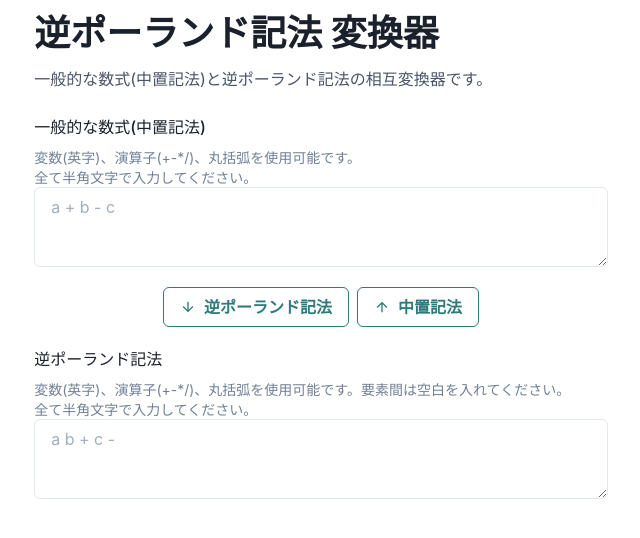
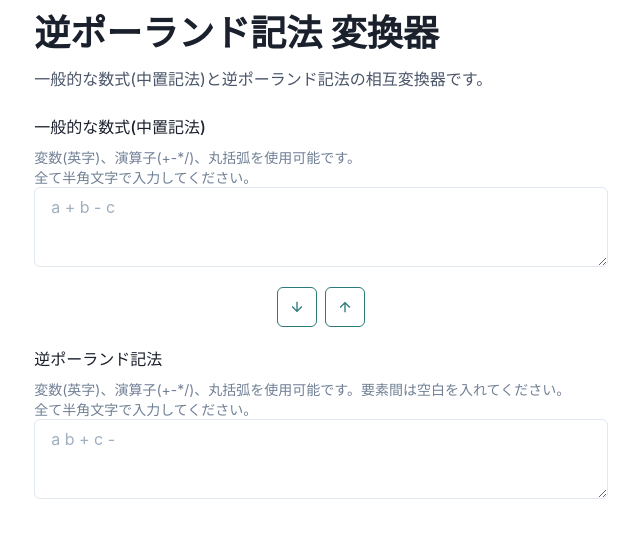
Before and after one commit to HidakaRintaro/rpc_converter, a React (Create React App) app: page / in a window 1280 px wide. Shown: the top 538 px of the page, without its empty margins (319-959 px from the left). Built offline with nearby package versions, Linux system fonts and the light colour scheme.

Commit message:
ボタンレイアウトの変更

```diff
--- a/src/App.tsx
+++ b/src/App.tsx
@@ -1,7 +1,6 @@
 import { ChangeEvent, useState } from "react";
 import { ArrowDownIcon, ArrowUpIcon } from "@chakra-ui/icons";
 import {
-  Button,
   ButtonGroup,
   Center,
   ChakraProvider,
@@ -10,6 +9,7 @@ import {
   FormHelperText,
   FormLabel,
   Heading,
+  IconButton,
   Text,
   Textarea,
 } from "@chakra-ui/react";
@@ -84,7 +84,7 @@ export const App = () => {
 
   return (
     <ChakraProvider>
-      <Container mt="3">
+      <Container my="3">
         <Heading as="h1" mb="3">
           逆ポーランド記法 変換器
         </Heading>
@@ -106,21 +106,19 @@ export const App = () => {
           />
         </FormControl>
         <Center>
-          <ButtonGroup variant="outline" mb="5">
-            <Button
-              leftIcon={<ArrowDownIcon />}
+          <ButtonGroup variant="outline" mb="5" aria>
+            <IconButton
+              aria-label="to rpc"
               colorScheme="teal"
               onClick={infixToRpc}
-            >
-              逆ポーランド記法
-            </Button>
-            <Button
-              leftIcon={<ArrowUpIcon />}
+              icon={<ArrowDownIcon />}
+            />
+            <IconButton
+              aria-label="to infix"
               colorScheme="teal"
               onClick={rpcToInfix}
-            >
-              中置記法
-            </Button>
+              icon={<ArrowUpIcon />}
+            />
           </ButtonGroup>
         </Center>
         <FormControl>
```
